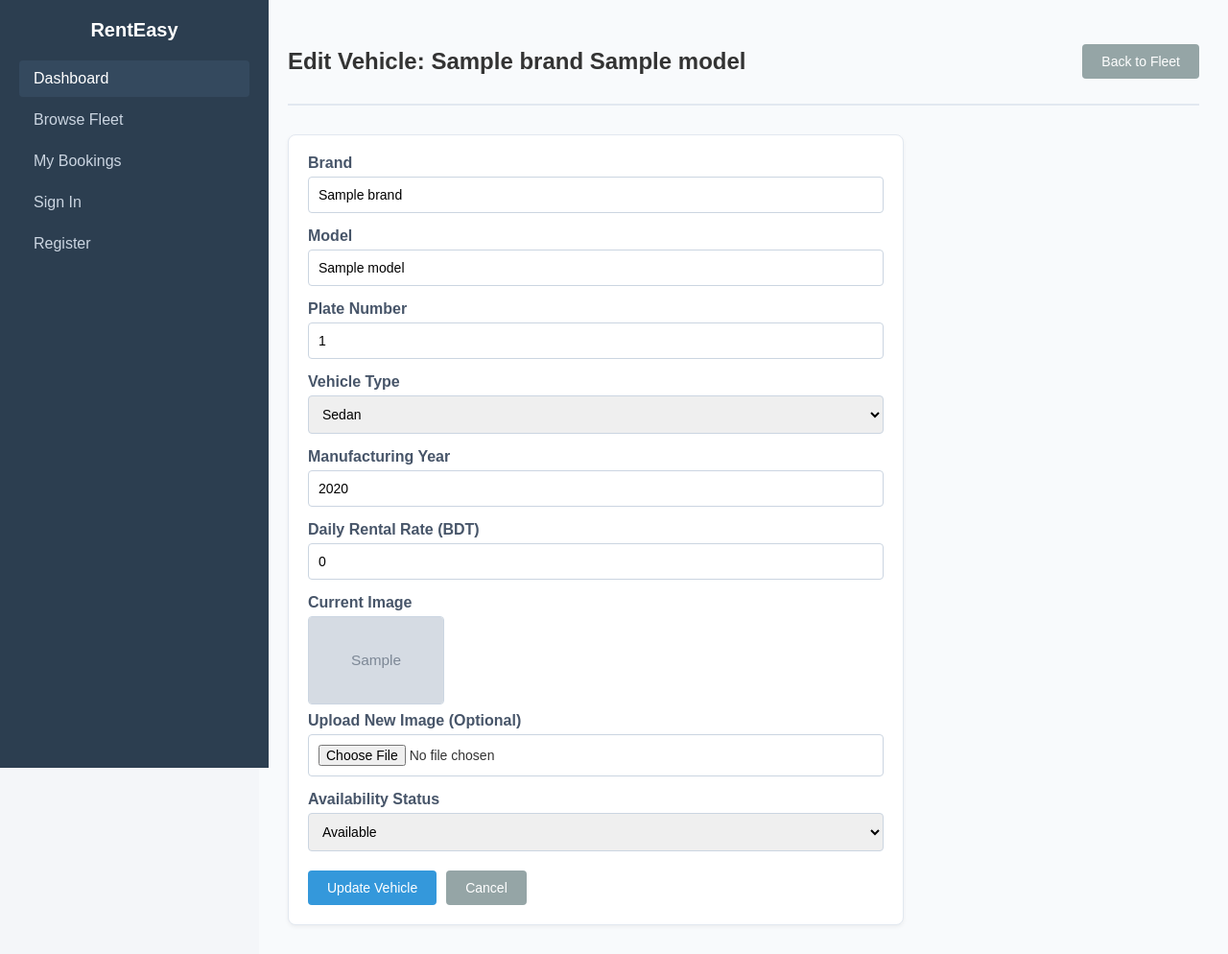
After one commit to sadmansakib18/RentEasy-Vehicle-Rental-Management-System-VRMS-, a PHP site: template views/vehicles/edit.php in a window 1280 px wide. The commit adds this page. Shown: the whole page at 96% size. Run offline with PHP 8.4, Linux system fonts and the light colour scheme; the template is opened without the code that fills it: most values are stand-ins (such as "Sample title", 1, 10 or a date in 2020); grey boxes marked "Sample" are stand-in pictures.

Commit message:
feat: replace vehicle modal with standalone add and edit pages and file upload input

```diff
--- /dev/null
+++ b/views/vehicles/edit.php
@@ -0,0 +1,80 @@
+<?php
+$pageTitle = "Edit Vehicle - RentEasy";
+require_once __DIR__ . "/../layouts/header.php";
+require_once __DIR__ . "/../layouts/sidebar.php";
+?>
+
+<div class="main-content">
+    <div class="page-title-row">
+        <h2>Edit Vehicle: <?php echo htmlspecialchars($vehicle["brand"] . " " . $vehicle["model"]); ?></h2>
+        <div>
+            <a href="index.php?controller=vehicles&action=index" class="btn btn-secondary">Back to Fleet</a>
+        </div>
+    </div>
+
+    <div class="card w-max-600">
+        <form action="index.php?controller=vehicles&action=edit" method="POST" enctype="multipart/form-data">
+            <input type="hidden" name="id" value="<?php echo (int)$vehicle['id']; ?>">
+
+            <div class="form-group">
+                <label for="veh_brand">Brand</label>
+                <input type="text" name="brand" id="veh_brand" class="form-control" value="<?php echo htmlspecialchars($vehicle['brand']); ?>" required>
+            </div>
+
+            <div class="form-group">
+                <label for="veh_model">Model</label>
+                <input type="text" name="model" id="veh_model" class="form-control" value="<?php echo htmlspecialchars($vehicle['model']); ?>" required>
+            </div>
+
+            <div class="form-group">
+                <label for="veh_plate">Plate Number</label>
+                <input type="text" name="plate_number" id="veh_plate" class="form-control" value="<?php echo htmlspecialchars($vehicle['plate_number']); ?>" required>
+            </div>
+
+            <div class="form-group">
+                <label for="veh_type">Vehicle Type</label>
+                <select name="type" id="veh_type" class="form-control" required>
+                    <option value="Sedan" <?php echo ($vehicle['type'] === 'Sedan') ? 'selected' : ''; ?>>Sedan</option>
+                    <option value="SUV" <?php echo ($vehicle['type'] === 'SUV') ? 'selected' : ''; ?>>SUV</option>
+                    <option value="Motorcycle" <?php echo ($vehicle['type'] === 'Motorcycle') ? 'selected' : ''; ?>>Motorcycle</option>
+                    <option value="Van" <?php echo ($vehicle['type'] === 'Van') ? 'selected' : ''; ?>>Van</option>
+                </select>
+            </div>
+
+            <div class="form-group">
+                <label for="veh_year">Manufacturing Year</label>
+                <input type="number" name="year" id="veh_year" class="form-control" value="<?php echo (int)$vehicle['year']; ?>" required>
+            </div>
+
+            <div class="form-group">
+                <label for="veh_rate">Daily Rental Rate (BDT)</label>
+                <input type="number" step="0.01" name="daily_rate" id="veh_rate" class="form-control" value="<?php echo (float)$vehicle['daily_rate']; ?>" required>
+            </div>
+
+            <div class="form-group">
+                <label>Current Image</label>
+                <div>
+                    <img src="<?php echo htmlspecialchars($vehicle['image_path'] ?? 'uploads/premio.jpg'); ?>" style="width: 140px; height: 90px; object-fit: cover; border-radius: 4px; border: 1px solid #cbd5e1; display: block; margin-bottom: 8px;" alt="Current Image">
+                </div>
+                <label for="veh_image">Upload New Image (Optional)</label>
+                <input type="file" name="vehicle_image" id="veh_image" class="form-control" accept="image/*">
+            </div>
+
+            <div class="form-group">
+                <label for="veh_status">Availability Status</label>
+                <select name="status" id="veh_status" class="form-control">
+                    <option value="available" <?php echo ($vehicle['status'] === 'available') ? 'selected' : ''; ?>>Available</option>
+                    <option value="rented" <?php echo ($vehicle['status'] === 'rented') ? 'selected' : ''; ?>>Rented</option>
+                    <option value="maintenance" <?php echo ($vehicle['status'] === 'maintenance') ? 'selected' : ''; ?>>Maintenance</option>
+                </select>
+            </div>
+
+            <div class="flex-row flex-gap-10 margin-top-20">
+                <button type="submit" class="btn btn-primary">Update Vehicle</button>
+                <a href="index.php?controller=vehicles&action=index" class="btn btn-secondary">Cancel</a>
+            </div>
+        </form>
+    </div>
+</div>
+
+<?php require_once __DIR__ . "/../layouts/footer.php"; ?>
```
Also changed, not shown: controllers/VehicleController.php (+44 -9 lines), views/vehicles/add.php (added, +74 -0 lines), views/vehicles/index.php (+4 -59 lines).
